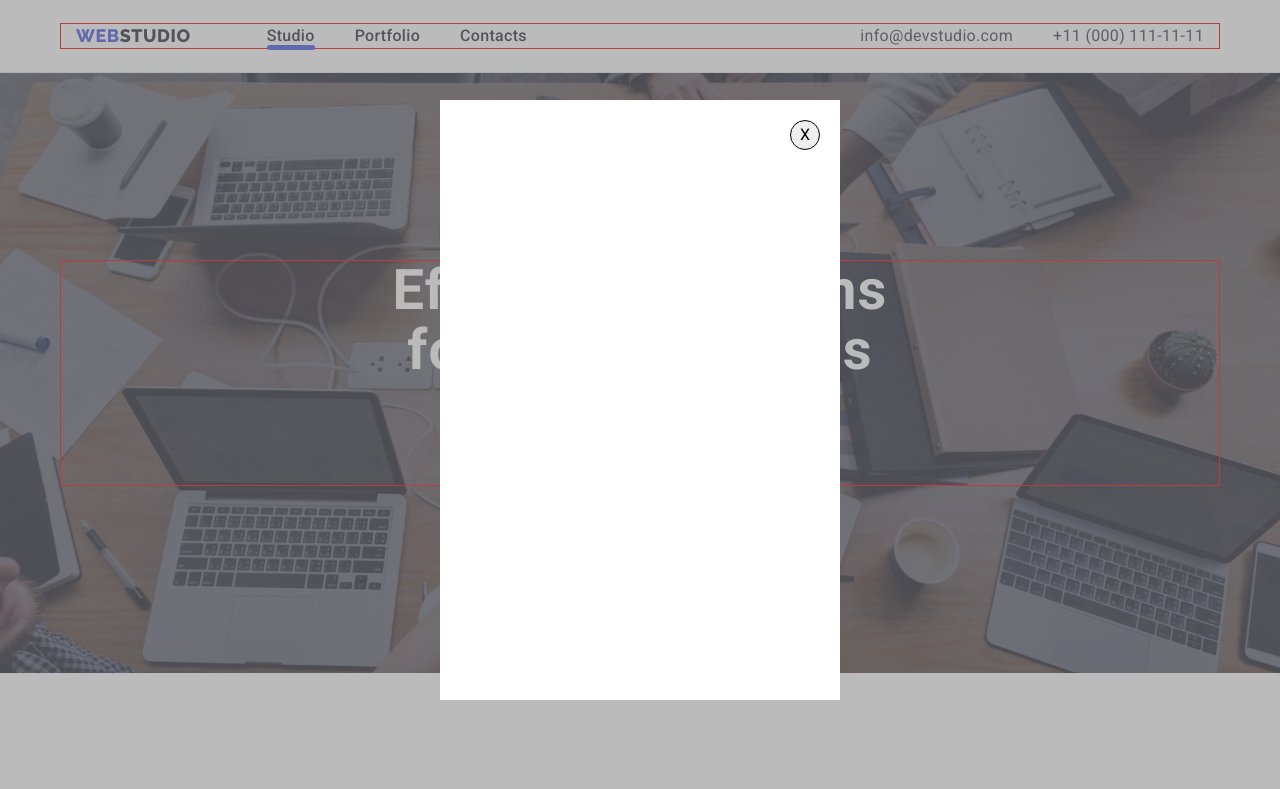
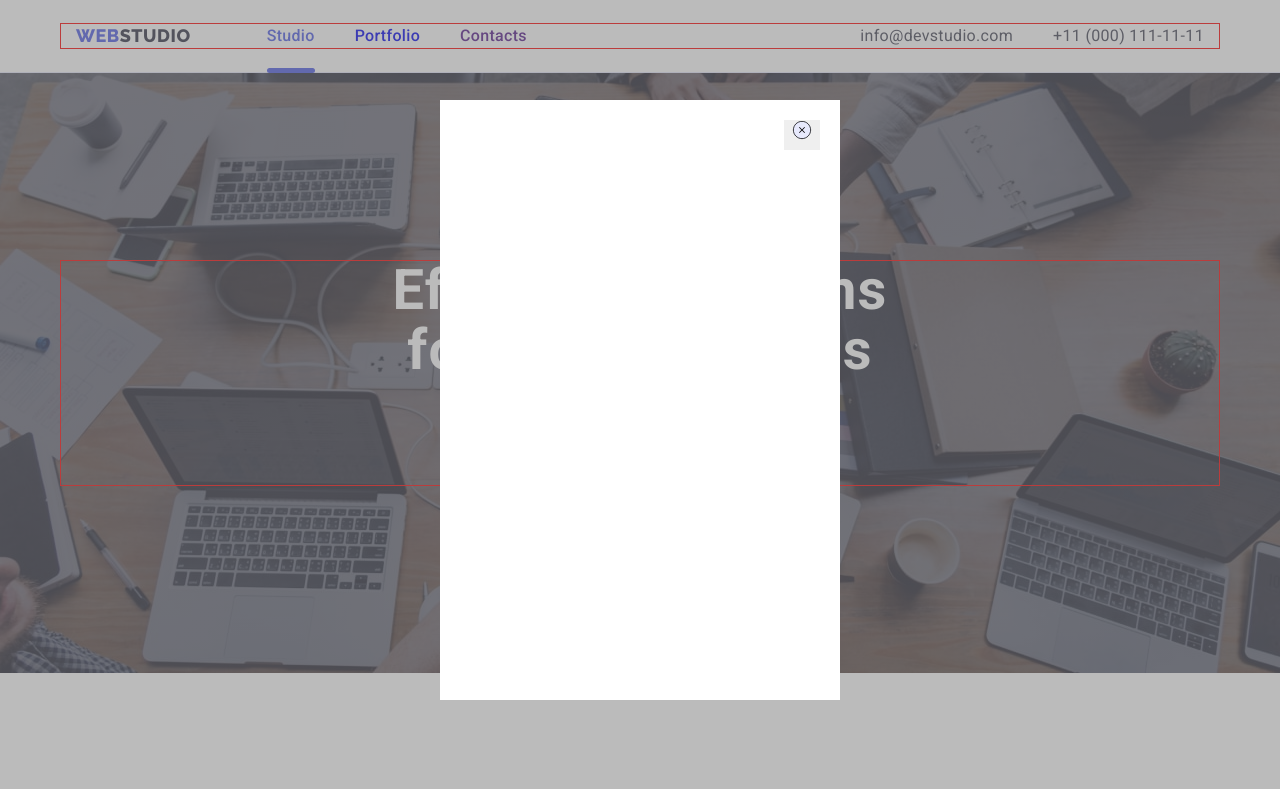
Before and after one commit to Placebo98/goit-markup-hw-05, a plain HTML site: page index.html in a window 1280 px wide. Both pictures are taken after a click on the button "Order Service". Shown: the top 789 px of the page. Drawn offline with nearby package versions, Linux system fonts and the light colour scheme.

Commit message:
додав зміни по рекомендаціям

```diff
--- a/css/styles.css
+++ b/css/styles.css
@@ -123,20 +123,22 @@ a {
 .header-item {
 }
 .header-link {
-	position: relative;
 	font-weight: 500;
 	font-size: 16px;
 	line-height: 1.5;
 	letter-spacing: 0.02em;
-	color: var(--header-link-color);
 	transition: color 250ms cubic-bezier(0.4, 0, 0.2, 1);
+	padding-bottom: 28px;
+}
+.active {
+	color: var(--accent-color);
+	position: relative;
 }
 .header-link.active::after {
 	position: absolute;
 	left: 0;
-	bottom: -5px;
+	bottom: 0;
 	content: "";
-	display: block;
 	width: 100%;
 	height: 5px;
 	background-color: var(--accent-color);
@@ -413,7 +415,7 @@ a {
 	width: 100%;
 	height: 100%;
 	background-color: rgba(120, 120, 120, 0.5);
-	transition: opacity 250ms cubic-bezier(0.4, 0, 0.2, 1), visivility 250ms cubic-bezier(0.4, 0, 0.2, 1);
+	transition: opacity 250ms cubic-bezier(0.4, 0, 0.2, 1), visibility 250ms cubic-bezier(0.4, 0, 0.2, 1);
 }
 .backdrop.is-hidden {
 	opacity: 0;
@@ -432,12 +434,10 @@ a {
 }
 
 .modal-close {
-	width: 30px;
-	height: 30px;
-	border: 1px solid #000;
-	border-radius: 50%;
 	display: block;
 	margin-left: auto;
+}
+.modal-close:is(:hover, :focus) {
 }
 
 /* ------------------/Modal----------------- */
@@ -540,12 +540,13 @@ a {
 	width: calc((100% - 48px) / 3);
 }
 
-.portfolio-item:hover .portfolio-link-description {
+.porfolio-link:hover .portfolio-link-description, .porfolio-link:focus .portfolio-link-description {
 	transform: translateY(0);
 }
 
 .porfolio-link {
 	display: block;
+	transition: box-shadow 250ms cubic-bezier(0.4, 0, 0.2, 1);
 }
 .porfolio-link:is(:hover, :focus) {
 	box-shadow: 0px 1px 6px rgba(46, 47, 66, 0.08), 0px 1px 1px rgba(46, 47, 66, 0.16), 0px 2px 1px rgba(46, 47, 66, 0.08);
@@ -587,7 +588,7 @@ a {
 	border-radius: 4px;
 	border: 1px solid var(--portfolio-btn-background-color);
 	transition: background-color 250ms cubic-bezier(0.4, 0, 0.2, 1), color 250ms cubic-bezier(0.4, 0, 0.2, 1),
-		border-color 250ms cubic-bezier(0.4, 0, 0.2, 1);
+		border-color 250ms cubic-bezier(0.4, 0, 0.2, 1), box-shadow 250ms cubic-bezier(0.4, 0, 0.2, 1);
 }
 .portfolio-btn:hover {
 	background-color: var(--accent-color);
--- a/index.html
+++ b/index.html
@@ -333,7 +333,11 @@
 		<!-- Modal -->
 		<div class="backdrop is-hidden" data-modal>
 			<div class="modal" data-modal-close>
-				<button type="button" class="modal-close">X</button>
+				<button type="button" class="modal-close">
+					<svg class="modal-close-icon" width="24" height="24">
+						<use href="./images/symbol-defs.svg#icon-modal-close"></use>
+					</svg>
+				</button>
 			</div>
 		</div>
 
```
Also changed, not shown: images/symbol-defs.svg (added).
